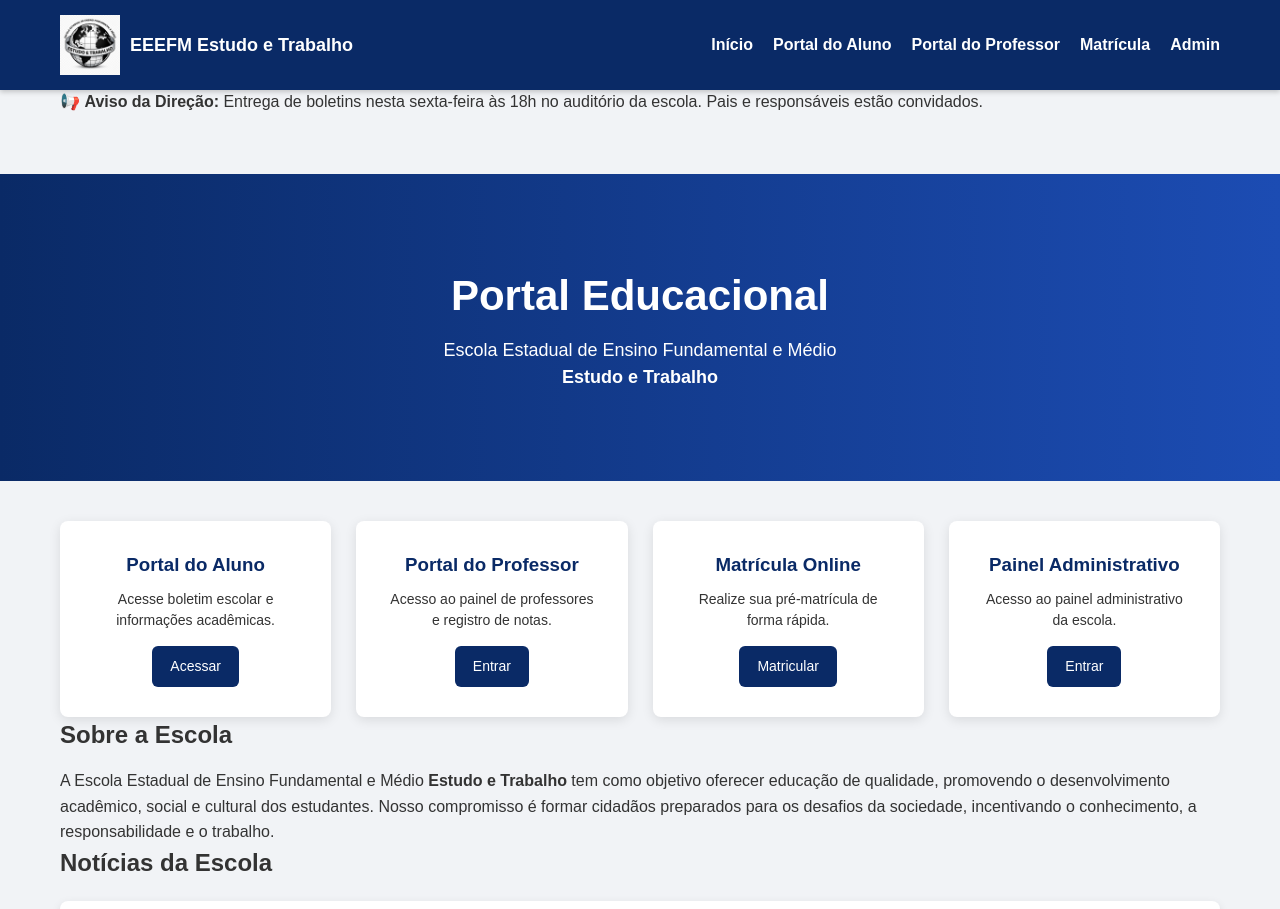
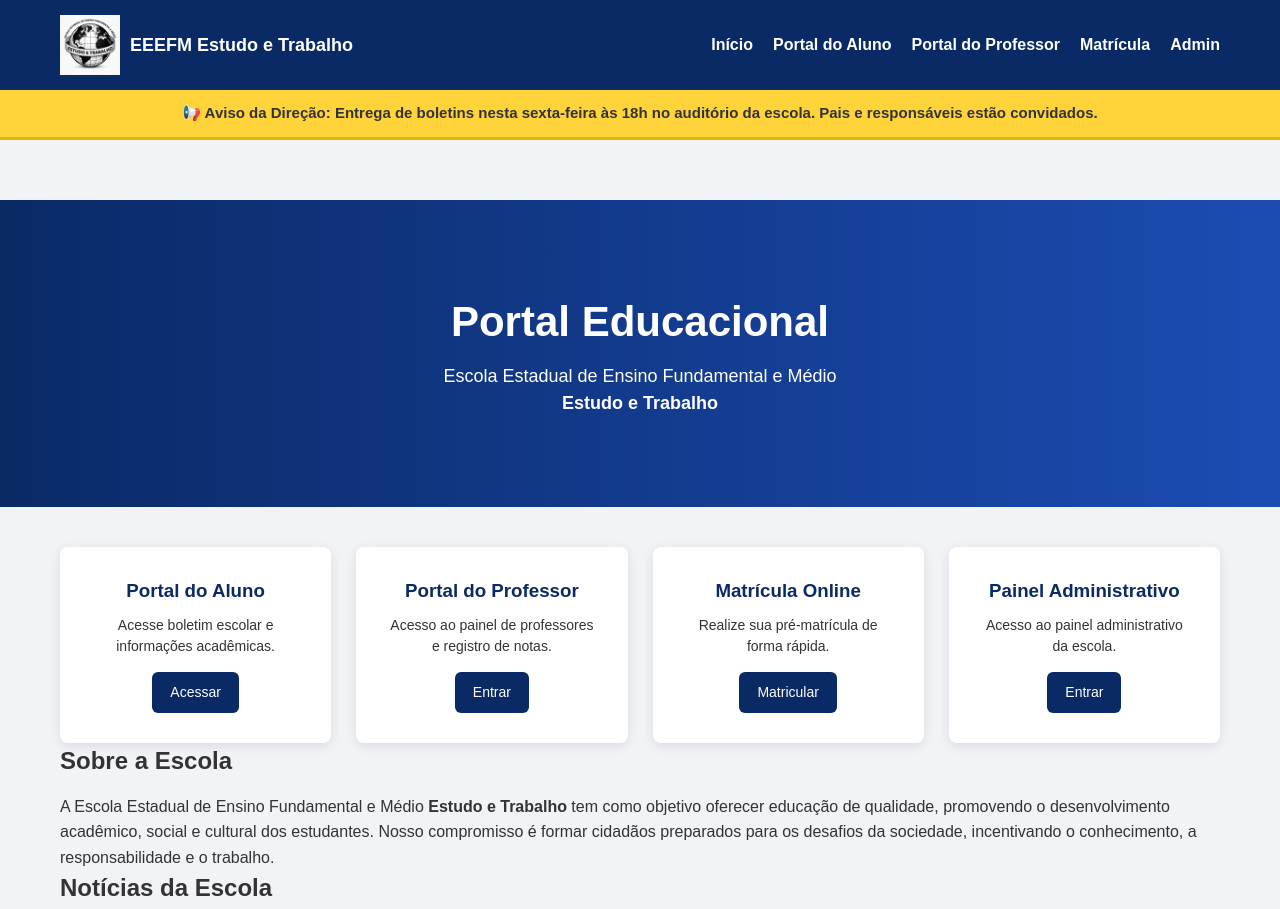
Before and after one commit to lucas-programador-lang/portal-eeefm-estudo-trabalho, a plain HTML site: page index.html in a window 1280 px wide. Shown: the top 909 px of the page. Drawn offline with Linux system fonts and the light colour scheme.

Commit message:
Update style.css

```diff
--- a/style.css
+++ b/style.css
@@ -62,6 +62,21 @@ transition:0.3s;
 
 .menu a:hover{
 opacity:0.8;
+}
+
+/* AVISO DA DIREÇÃO */
+
+.aviso-diretor{
+background:#ffd43b;
+color:#333;
+padding:12px 0;
+text-align:center;
+font-weight:bold;
+border-bottom:3px solid #e0b800;
+}
+
+.aviso-diretor .container{
+font-size:15px;
 }
 
 /* BANNER */
```
